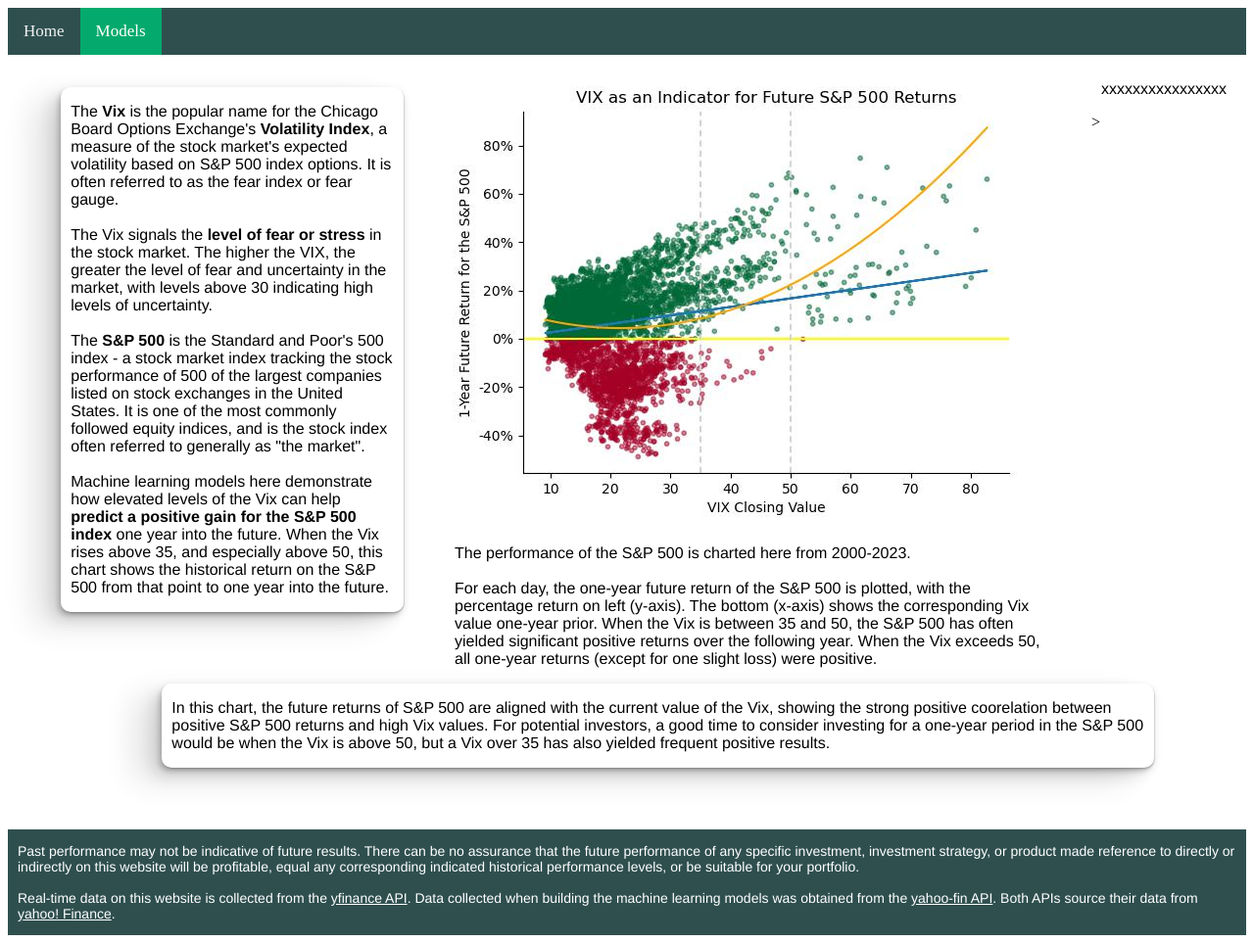
After one commit to mlech413/Stock_Forecaster, a Flask app: page /models in a window 1280 px wide. The commit adds this page. Shown: the whole page at 98% size. Run offline with Flask 2, Linux system fonts and the light colour scheme; parts of the project's set-up code (start-up, migrations or seed data) failed here and were passed over.

Commit message:
added menu

```diff
--- a/app.py
+++ b/app.py
@@ -76,6 +76,13 @@ def predict():
         # return render_template("index.html", model_output=model_output, vix_close=vix_close)
         return render_template("index.html", vix_close=vix_close, prediction_based_on_last_close=prediction_based_on_last_close, user_entered_index_value=data, user_model_output=user_model_output, vix_info=vix_info, sp500_info=sp500_info )
 
+@app.route('/models',methods=['GET', 'POST'])
+def models():
+    # Get the data from the POST request.
+    # if request.method == "POST":
+        print("MODELS")
+        return render_template("models.html")
+
 
 
 # @app.route("/quote")
--- a/static/css/styles.css
+++ b/static/css/styles.css
@@ -1,3 +1,33 @@
+/* Add a black background color to the top navigation */
+.topnav {
+  background-color: darkslategray;
+  overflow: hidden;
+}
+
+/* Style the links inside the navigation bar */
+.topnav a {
+  float: left;
+  color: #f2f2f2;
+  text-align: center;
+  padding: 14px 16px;
+  text-decoration: none;
+  font-size: 17px;
+}
+
+/* Change the color of links on hover */
+.topnav a:hover {
+  background-color: #ddd;
+  color: black;
+}
+
+/* Add a color to the active/current link */
+.topnav a.active {
+  background-color: #04AA6D;
+  color: white;
+}
+
+
+
 p {
   color:black;
   font-size:16px;
--- /dev/null
+++ b/templates/models.html
@@ -0,0 +1,92 @@
+<!DOCTYPE html>
+<html>
+    <head>
+        <title>Stock Market Predictor</title>
+        <link rel="icon" type="image/x-icon" href="static/images/favicon.ico">
+        <link rel="stylesheet" type="text/css" href="{{ url_for('static', filename='css/styles.css') }}">
+    </head>
+    <body>
+    <header>
+        <div class="topnav">
+            <a href="/">Home</a>
+            <a class="active"href="/models">Models</a>
+          </div>
+
+    </header>
+
+    <div class="grid-container">
+
+        <div class="left no-br align-center">
+
+            <div class="grid-item">
+                <div class="element align-center">
+                    <p>The <b>Vix</b> is the popular name for the Chicago Board Options Exchange's <b>Volatility Index</b>,
+                        a measure of the stock market's expected volatility based on S&P 500 index options.
+                        It is often referred to as the fear index or fear gauge.
+                        <br/><br/>
+                        The Vix signals the <b>level of fear or stress</b> in the stock market. The higher the VIX,
+                        the greater the level of fear and uncertainty in the market, with levels above 30
+                        indicating high levels of uncertainty.
+                        <br/><br/>
+                        The <b>S&P 500</b> is the Standard and Poor's 500 index - a stock market index tracking the stock performance of
+                        500 of the largest companies listed on stock exchanges in the United States. It is one of the most
+                        commonly followed equity indices, and is the stock index often referred to generally as "the market".
+                        <br/><br/>
+                        Machine learning models here demonstrate how elevated levels of the Vix can help <b>predict a positive gain for the S&P 500
+                        index</b> one year into the future. When the Vix rises above 35, and especially above 50, this chart shows the historical
+                        return on the S&P 500 from that point to one year into the future.
+                    </p>
+
+                </div>
+            </div>
+        </div>
+        <div class="middle">
+            <div class="grid-child no-br">
+                <img src="static/images/vix_sp500_regressions.jpg" alt=" VIX as an Indicator for Future S&P 500 Returns"/>
+
+                        <p style="width: 600px;">The performance of the S&P 500 is charted here from 2000-2023.
+                            <br/><br/>
+                            For each day, the one-year future return of the S&P 500 is plotted, with the percentage return on left (y-axis).
+                            The bottom (x-axis) shows the corresponding Vix value one-year prior. When the Vix is between 35 and 50, the
+                            S&P 500 has often yielded significant positive returns over the following year. When the Vix exceeds 50,
+                            all one-year returns (except for one slight loss) were positive.
+                        </p>
+            </div>
+        </div>
+        <div class="right">
+            <div class="grid-child no-br">
+                    <p>xxxxxxxxxxxxxxxx</p>>
+            </div>
+        </div>
+    </div>
+
+
+
+        <div class="text-box-item">
+            <div class="element align-center">
+                <p>In this chart, the future returns of S&P 500 are aligned with the current value of the Vix, showing the strong
+                    positive coorelation between positive S&P 500 returns and high Vix values. For potential investors, a good time to
+                    consider investing for a one-year period in the S&P 500 would be when the Vix is above 50, but a Vix over 35 has
+                    also yielded frequent positive results.
+                </p>
+            </div>
+        </div>
+        <div class="top-item">
+            <p style="color: white; font-size: 14px;">
+
+                    Past  performance  may  not  be  indicative  of  future  results.  There can be no assurance that the future performance
+                    of any specific investment, investment strategy, or product made reference to directly or indirectly on this website
+                    will be profitable, equal any corresponding indicated historical performance levels, or be suitable for your portfolio.
+                    <br/><br/>
+                    Real-time data on this website is collected from the
+                    <a href="https://algotrading101.com/learn/yfinance-guide/" target="_blank" rel="noopener noreferrer" style="color: white;">yfinance API</a>.
+                    Data collected when building the machine learning models was obtained from the
+                    <a href="https://theautomatic.net/yahoo_fin-documentation/" target="_blank" rel="noopener noreferrer" style="color: white;">yahoo-fin API</a>.
+                    Both APIs source their data from
+                    <a href="https://finance.yahoo.com/" target="_blank" rel="noopener noreferrer" style="color: white;">yahoo! Finance</a>.
+                </p>
+        </div>
+
+    </body>
+
+</html>
```
Also changed, not shown: templates/index.html (+7 -10 lines).
